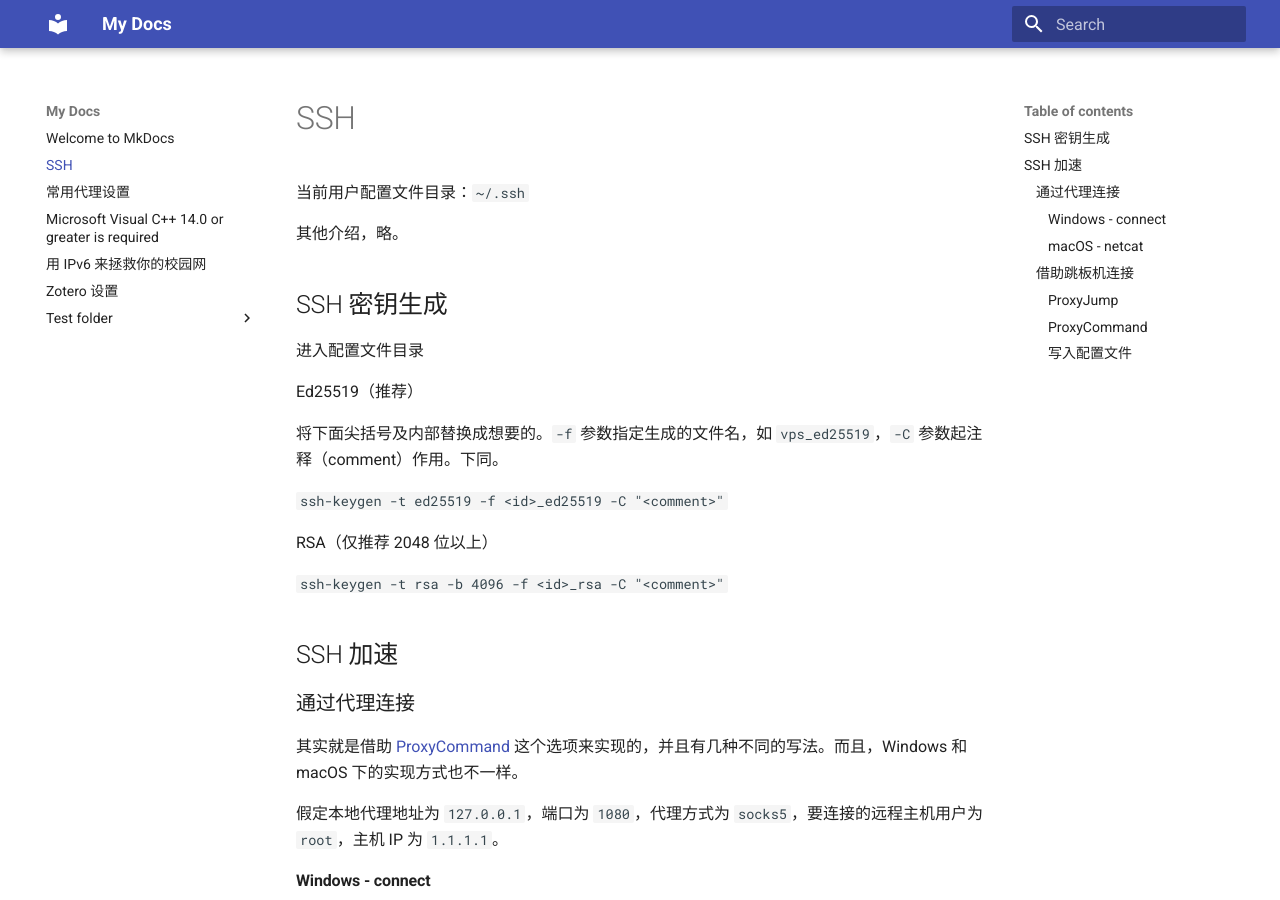
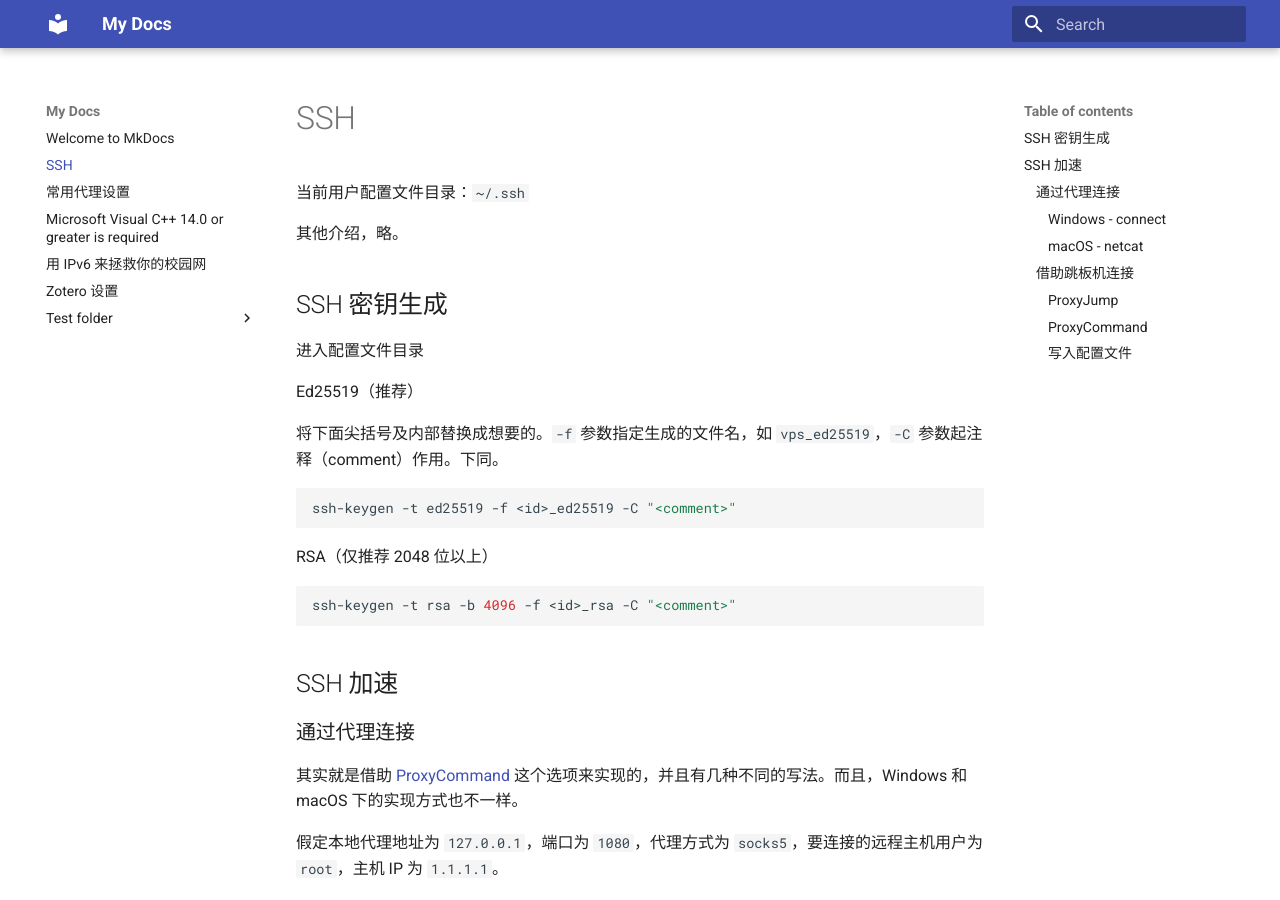
Before and after one commit to FDUZS/wiki, an MkDocs documentation site: the page built from docs/SSH.md, in a window 1280 px wide and 900 px high. Built offline with MkDocs 1.6.1 and Material for MkDocs 9.7.7, drawn with Linux system fonts in a browser that asks for light colours.

Commit message:
update SSH.md

````diff
--- a/docs/SSH.md
+++ b/docs/SSH.md
@@ -12,11 +12,15 @@ Ed25519（推荐）
 
 将下面尖括号及内部替换成想要的。`-f` 参数指定生成的文件名，如 `vps_ed25519`，`-C` 参数起注释（comment）作用。下同。
 
-`ssh-keygen -t ed25519 -f <id>_ed25519 -C "<comment>"`
+```shell
+ssh-keygen -t ed25519 -f <id>_ed25519 -C "<comment>"
+```
 
 RSA（仅推荐 2048 位以上）
 
-`ssh-keygen -t rsa -b 4096 -f <id>_rsa -C "<comment>"`
+```shell
+ssh-keygen -t rsa -b 4096 -f <id>_rsa -C "<comment>"
+```
 
 ## SSH 加速
 
````
